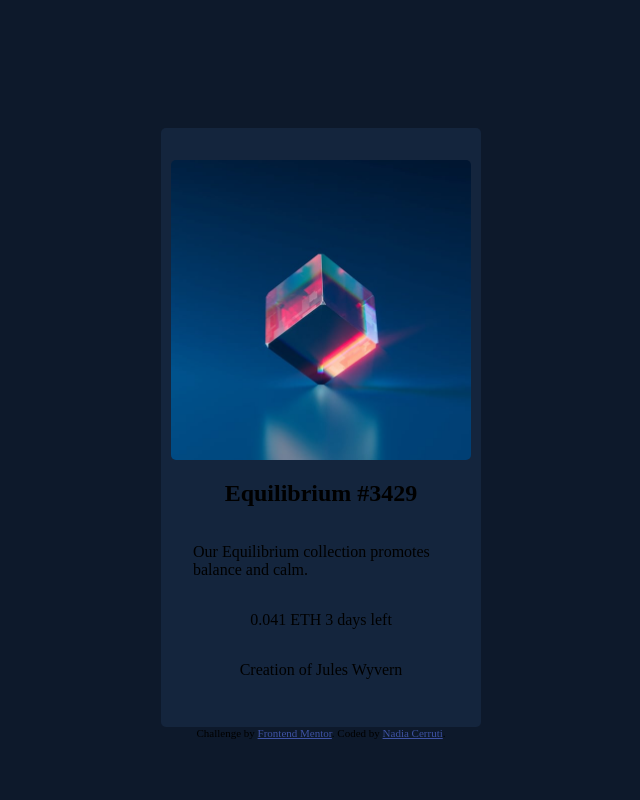
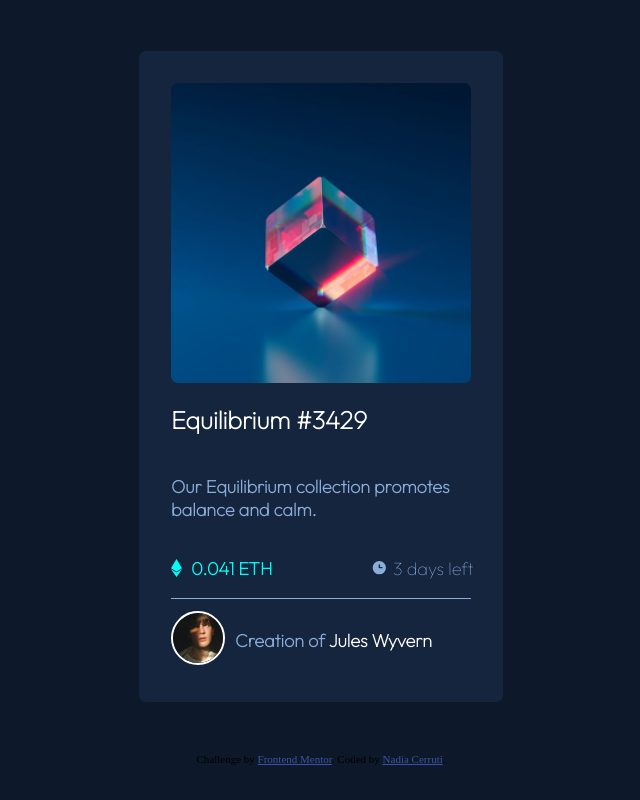
Before and after one commit to nadiacerruti/Challenge1-FrontEndMentor, a plain HTML site: page index.html in a window 1280 px wide. Shown: the whole page, without its empty margins (319-959 px from the left). Drawn offline with Linux system fonts and the light colour scheme.

Commit message:
Finished Desktop

```diff
--- a/index.html
+++ b/index.html
@@ -26,19 +26,40 @@
 
 <body>
 
-    <div class="elements">
+    <div class="container">
 
-        <img class="image-equilibrium" src="./images/image-equilibrium.jpg" alt="image-equilibrium">
+        <div class="ppal-img">
+
+            <img class="image-equilibrium" src="./images/image-equilibrium.jpg" alt="image-equilibrium">
+
+        </div>
 
         <h2>Equilibrium #3429</h2>
 
         <p>Our Equilibrium collection promotes balance and calm.</p>
 
-        <p>0.041 ETH 3 days left</p>
+        <div class="elements">
 
-        <p>Creation of Jules Wyvern</p>
+            <svg class="eth" width="11" height="18" xmlns="http://www.w3.org/2000/svg"><path d="M11 10.216 5.5 18 0 10.216l5.5 3.263 5.5-3.262ZM5.5 0l5.496 9.169L5.5 12.43 0 9.17 5.5 0Z" fill="#00FFF8"/></svg>
+
+            <p><span>0.041 ETH</span></p>
+
+            <svg class="clock" width="17" height="17" xmlns="http://www.w3.org/2000/svg"><path d="M8.305 2.007a6.667 6.667 0 1 0 0 13.334 6.667 6.667 0 0 0 0-13.334Zm2.667 7.334H8.305a.667.667 0 0 1-.667-.667V6.007a.667.667 0 0 1 1.334 0v2h2a.667.667 0 0 1 0 1.334Z" fill="#8BACD9"/></svg>
+
+            <P class="second-ph">3 days left</p>
+
+        </div>
+
+        <div class="creator">
+
+            <img class="avatar" src="./images/image-avatar.png" alt="Jules Wyvern">
+
+            <p>Creation of <span>Jules Wyvern</span></p>
+
+        </div>
 
     </div>
+
 
     <div class="attribution">
         Challenge by <a href="https://www.frontendmentor.io?ref=challenge" target="_blank">Frontend Mentor</a>. Coded by <a href="#">Nadia Cerruti</a>.
--- a/style.css
+++ b/style.css
@@ -40,19 +40,95 @@
         color: hsl(228, 45%, 44%);
     }
 
-    .elements {
+    .container {
         display: flex;
-        flex-direction: column;
-        align-items: center;
-        border-radius: 5px;
+        flex-wrap: wrap;
+        align-items: flex-start;
+        border-radius: 7px;
         background-color: var(--VeryDarkBlueCard);
-        width: 20%;
+        width: 300px;
         margin: auto;
-        margin-top: 10%;
+        margin-top: 4%;
+        margin-bottom: 4%;
         padding: 2.5%;
+    }
+
+    .ppal-img {
+        display: flex;
+        justify-content: center;
+        width: 100%;
     }
 
     .image-equilibrium {
         width: 300px;
-        border-radius: 5px;
+        border-radius: 7px;
     }
+
+    .elements {
+        display: flex;
+        width: 100%;
+    }
+
+    .elements p {
+        font-weight: 400;
+        margin-left: 20px;
+    }
+
+    .elements .second-ph {
+        margin-left: 222px;
+        position: absolute;
+    }
+
+    svg {
+        margin-top: 20px;
+        position: absolute;
+    }
+
+    .clock {
+        margin-left: 200px;
+    }
+
+    .eth {
+        padding-right: 20px;
+    }
+
+    p,
+    h2 {
+        font-family: 'Outfit', sans-serif;
+        font-size: 18px;
+    }
+
+    h2 {
+        color: var(--White);
+        font-weight: 600;
+        font-size: 25px;
+    }
+
+    p {
+        color: var(--Softblue);
+        font-weight: 600;
+    }
+
+    .elements span {
+        color: var(--Cyan);
+        font-weight: 600;
+    }
+
+    .creator {
+        width: 100%;
+        border-top: var(--Softblue) 1px solid;
+        padding-top: 4%;
+    }
+
+    .creator span {
+        font-weight: 600;
+        color: var(--White);
+    }
+
+    .avatar {
+        width: 50px;
+        border-radius: 50%;
+        border: solid 2px var(--White);
+        float: left;
+        margin-right: 10px;
+    }
```
